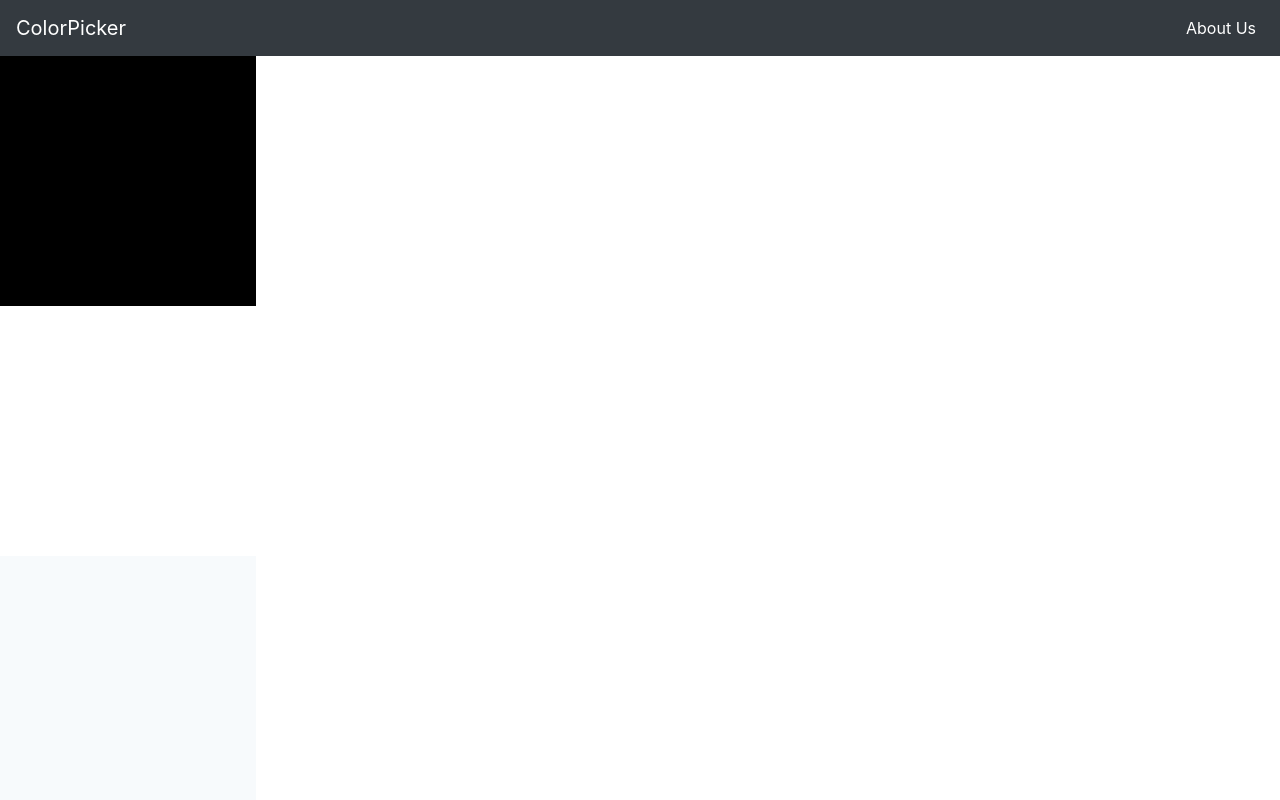
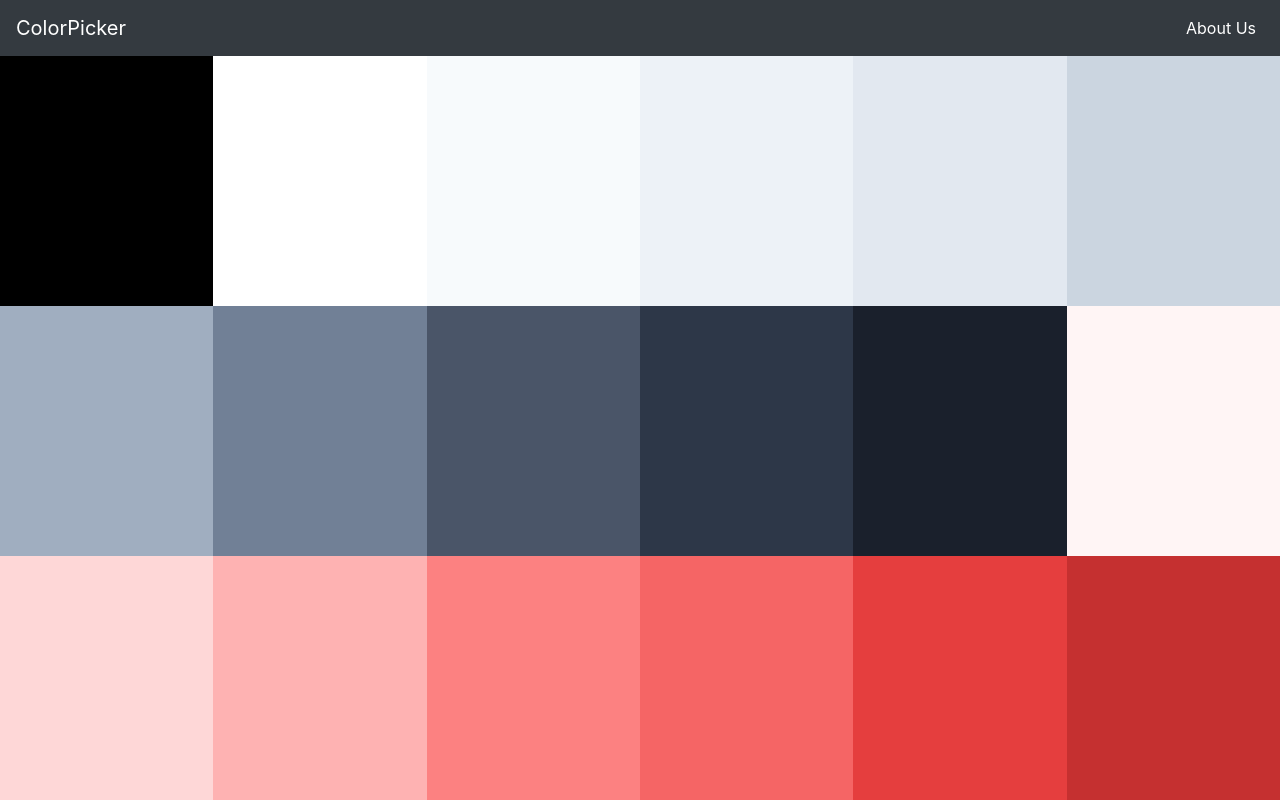
Before and after one commit to oketafred/color-picker, a Vue app: page / in a window 1280 px wide. Shown: the top 800 px of the page. Built offline with nearby package versions, Linux system fonts and the light colour scheme.

Commit message:
Migrated to Vue

```diff
--- a/src/App.vue
+++ b/src/App.vue
@@ -1,13 +1,16 @@
 <template>
   <div id="app">
     <NavBar/>
-    <div class="color-collection">
-			<div class="d-flex flex-wrap color-division"
-      v-for="color in colors"
-      :key="color.index"
-      :style="{backgroundColor: color}">
-      </div>
-	</div>
+    <div class="container-fluid">
+  <div class="row">
+    <div
+    v-for="color in colors"
+    :key="color.index"
+    class="col-md-2 color-box"
+    :style="{backgroundColor: color}">
+    </div>
+  </div>
+</div>
   </div>
 </template>
 
@@ -134,13 +137,13 @@ export default {
 
 <style>
 body {
-  min-height: 75rem;
+  min-height: 100vh;
   padding-top: 3.5rem;
 }
 .navbar {
 	background-color: #319795 !important;
 }
-.color-division {
+.color-box {
   width: 20%;
   height: 250px;
 }
```
